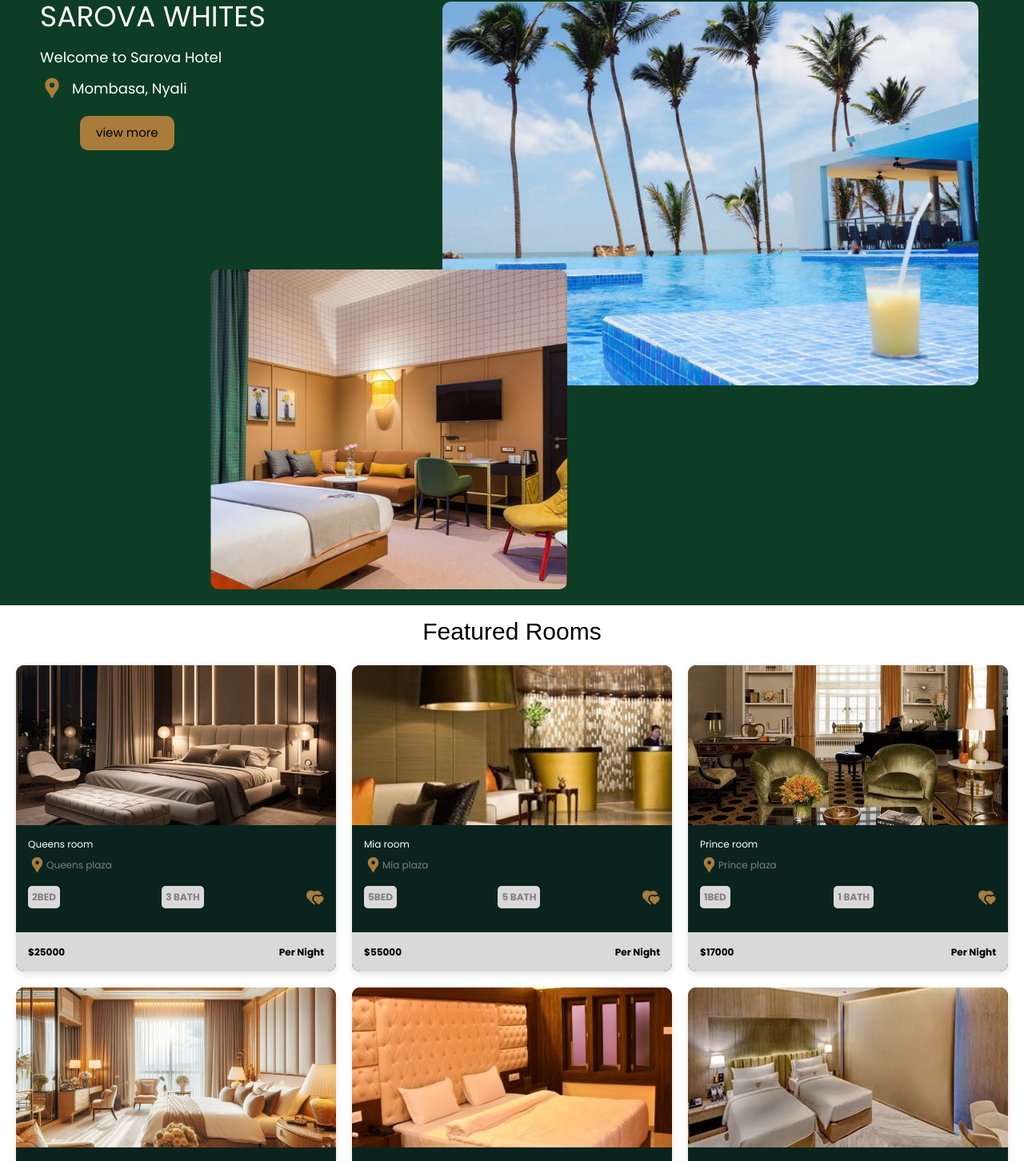
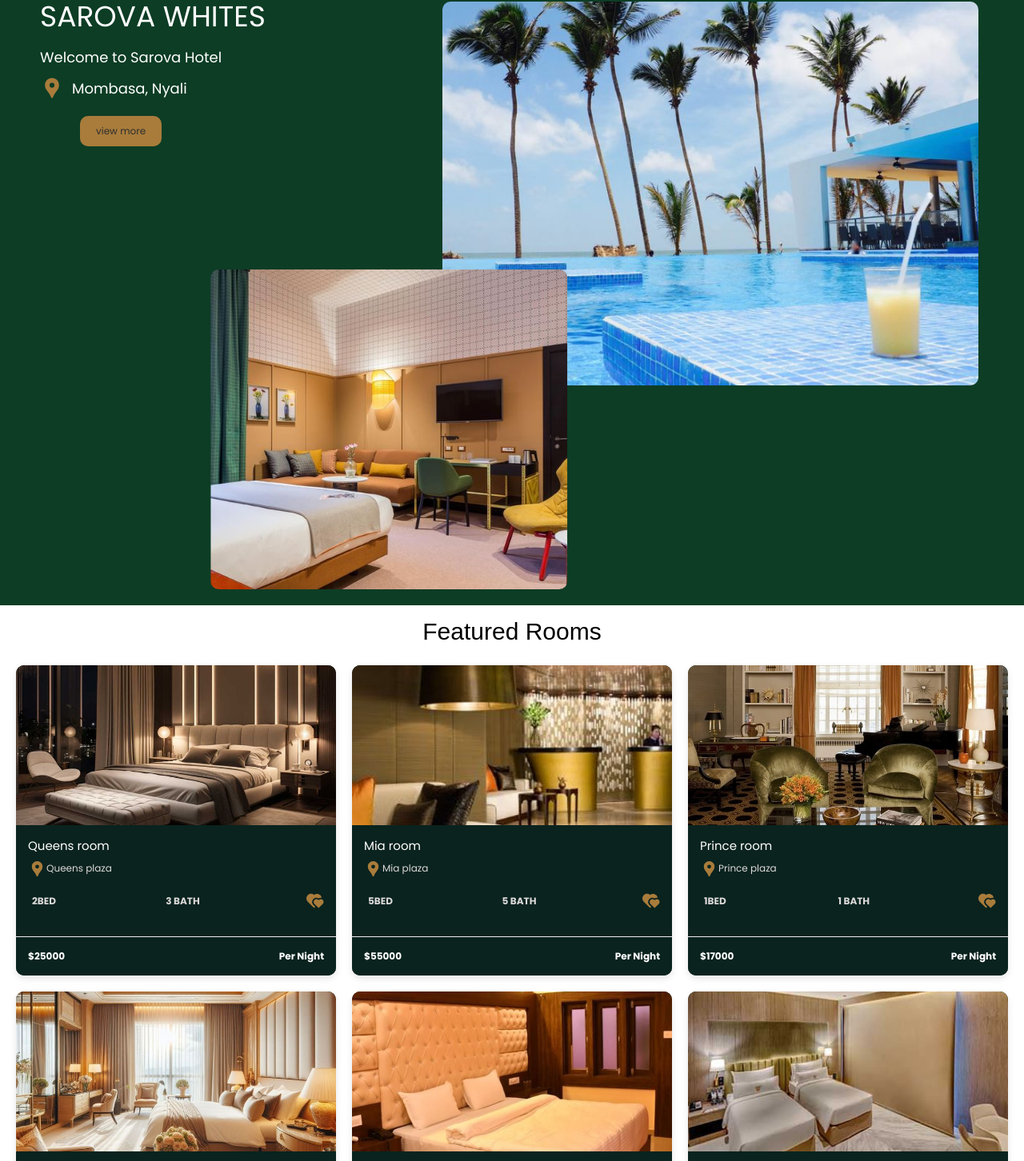
Before and after one commit to KATAMII/Sarova-Hotel-Booking, a React (Vite) app: page / in a window 1280 px wide. Shown: the part 966-2418 px from the top of the page at 80% size. Built offline with nearby package versions, Linux system fonts and the light colour scheme; a web font is replaced by a local one.

Commit message:
finish the rooms section

```diff
--- a/src/components/Banner.jsx
+++ b/src/components/Banner.jsx
@@ -1,5 +1,5 @@
 import React from 'react';
-import './Banner.css'; // Ensure this CSS file exists
+import './Banner.css';
 
 function Banner({ mainTitle, subTitle }) {
   return (
--- a/src/pages/Rooms/Rooms.css
+++ b/src/pages/Rooms/Rooms.css
@@ -38,7 +38,7 @@
 
   .info h3 {
     margin: 0;
-    font-size: 1.2em;
+    font-size: 1.5em;
     display: flex;
     justify-content: space-between;
     align-items: center;
@@ -46,12 +46,16 @@
 
   .info p {
     margin: 5px 0;
-    color: gray;
+    color: rgb(220, 217, 217);
     font-size: 1.2em;
     display: flex;
     align-items: center;
   }
-
+  .info svg{
+    width: 2rem;
+    height: 2rem;
+    color: var(--btn-color-2);
+  }
   .beds {
     display: flex;
     justify-content: space-between;
@@ -59,11 +63,17 @@
     font-weight: bold;
   }
   .bed{
-    background-color: #D9D9D9;
     padding: 0.5rem;
     border-radius: 5px;
+    background-color: var(--bg-color);
+    display: flex;
+    gap: 1rem;
   }
-
+  .bed svg{
+    width: 2rem;
+    height: 2rem;
+    color: var(--btn-color-2);
+  }
   .heart svg{
     width: 23px;
     height: 23px;
@@ -76,7 +86,16 @@
     font-size: 1.2em;
     font-weight: bold;
     padding: 15px;
-    color: black;
-    background-color: #D9D9D9;
-    border-top: 1px solid #eee;
+    color: white;
+    background-color: var(--bg-color);
+
   }
+  .view-more-btn {
+    background-color: var(--btn-color-2);
+    color: #2f2f2f;
+    text-decoration: none;
+    border-radius: 10px;
+    font-size: 1.2rem;
+    display: inline-block;
+    margin-left: 5rem;
+}
--- a/src/pages/Rooms/Rooms.jsx
+++ b/src/pages/Rooms/Rooms.jsx
@@ -13,6 +13,8 @@ import { RiStarSFill } from "react-icons/ri";
 import { IoIosBed } from "react-icons/io";
 import { FaBath } from "react-icons/fa";
 import { IoMdPeople } from "react-icons/io";
+import Banner from '../../components/Banner';
+import Footer from '../../components/Footer';
 
 
 function Featured() {
@@ -80,11 +82,44 @@ function Featured() {
       rate: 4.8,
       people: 4,
     },
+    {
+      id: 6,
+      image: suite,
+      title: 'Suite room',
+      location: 'Beach plaza',
+      price: 12000,
+      bath:2,
+      bed: 2,
+      rate: 4.8,
+      people: 4,
+    },
+    {
+      id: 5,
+      image: single,
+      title: 'Single room',
+      location: 'Lower plaza',
+      price: 8000,
+      bath: 1,
+      bed: 1,
+      rate: 4.8,
+      people: 2,
+    },
+    {
+      id: 6,
+      image: suite,
+      title: 'Suite room',
+      location: 'Beach plaza',
+      price: 12000,
+      bath:2,
+      bed: 2,
+      rate: 4.8,
+      people: 4,
+    },
   ];
 
   return (
     <div className="featured">
-        <h1 className="title">Featured Rooms</h1>
+        <Banner mainTitle="Our Rooms" subTitle="Our Luxurious Hotel Houses"/>
     <div className="room-list">
 
       {rooms.map((room) => (
@@ -101,17 +136,19 @@ function Featured() {
               <p className='bed'> <FaBath />
               {room.bath} BATH</p>
               <p className='heart'><IoMdPeople />
-              {room.people}
+              {room.people} people
               </p>
             </div>
           </div>
           <div className="price">
             <h3>${room.price}</h3>
             <p>Per Night</p>
+            <a href="#" className="view-more-btn">view more</a>
           </div>
         </div>
       ))}
     </div>
+    <Footer/>
     </div>
   );
 }
```
